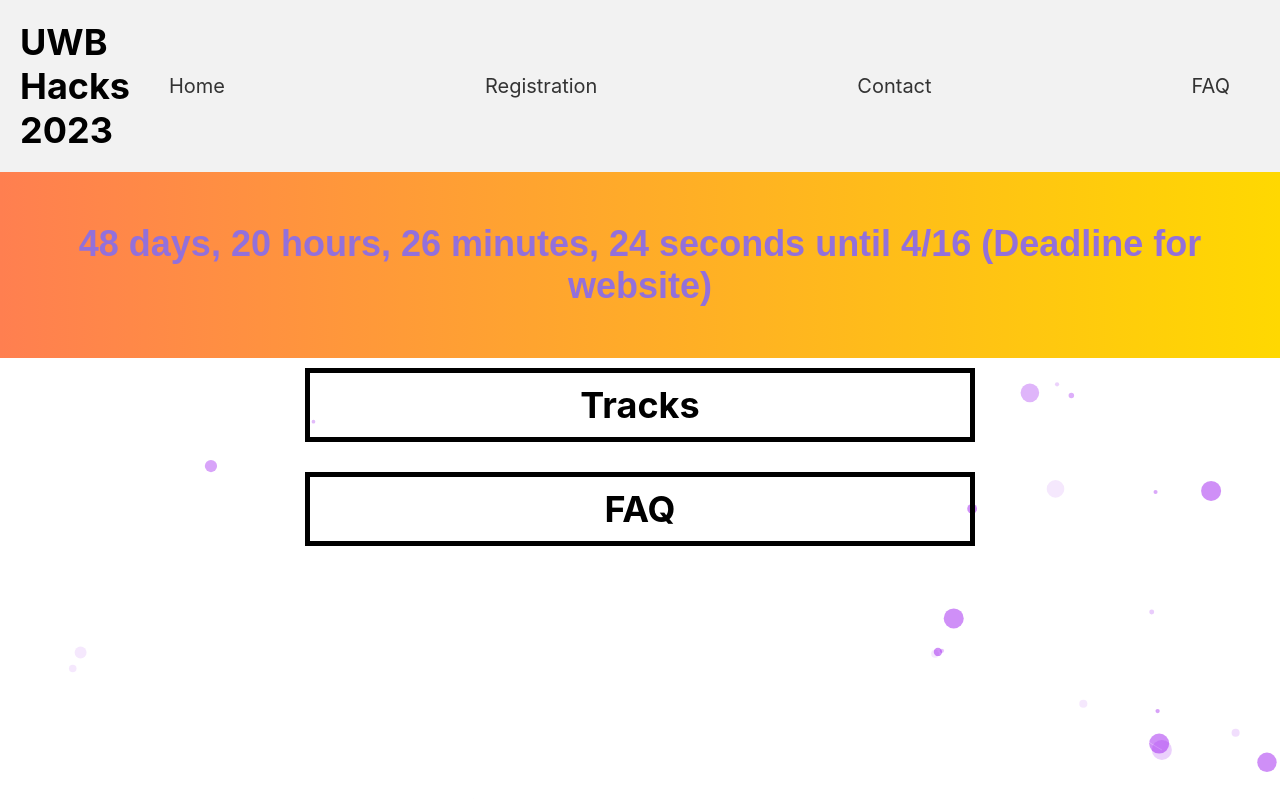
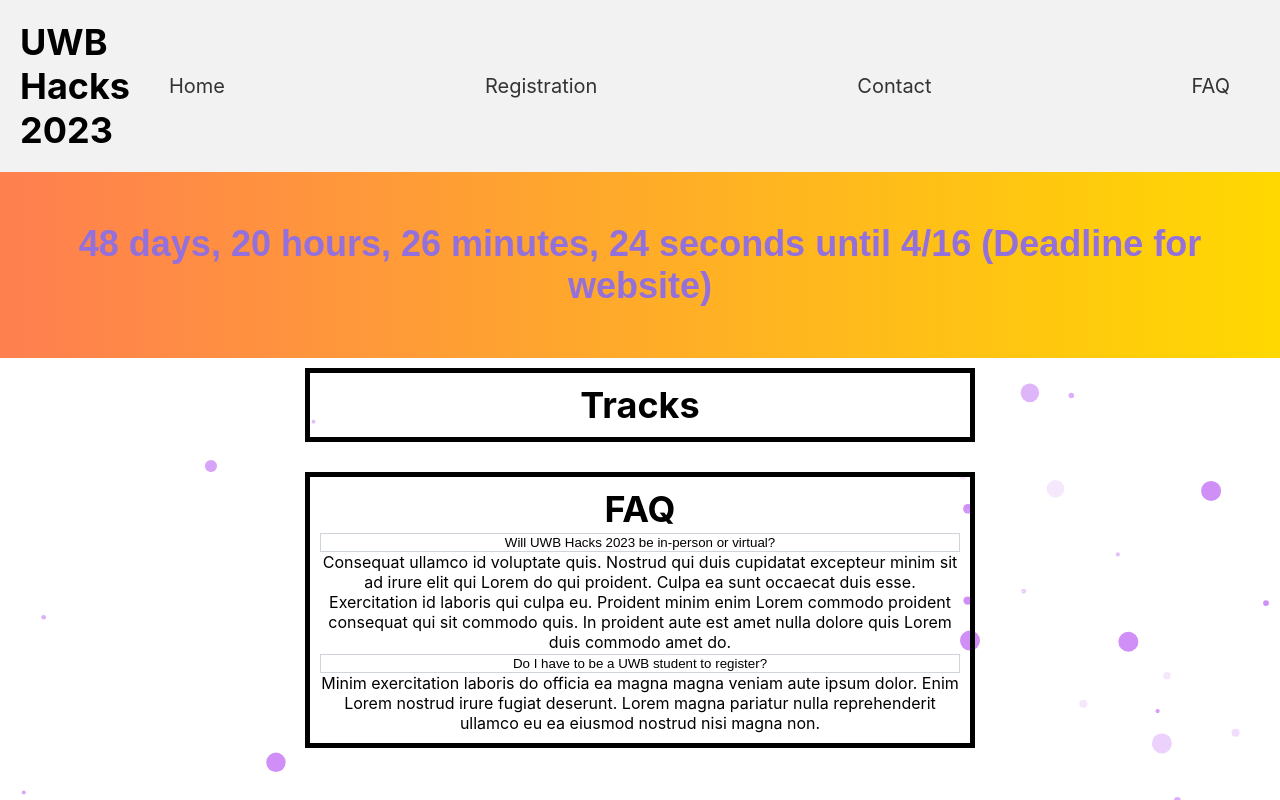
Before and after one commit to UWB-ACM/uwb-hacks24, a React (Create React App) app: page / in a window 1280 px wide. Built offline with nearby package versions, Linux system fonts and the light colour scheme; the HTML template or start-up script is replaced by a standard one.

Commit message:
added CollapseButton component for FAQ

```diff
--- a/package.json
+++ b/package.json
@@ -7,8 +7,10 @@
     "@testing-library/jest-dom": "^5.16.5",
     "@testing-library/react": "^13.4.0",
     "@testing-library/user-event": "^13.5.0",
+    "bootstrap": "^5.2.3",
     "mdb-react-ui-kit": "^5.1.0",
     "react": "^18.2.0",
+    "react-bootstrap": "^2.7.2",
     "react-dom": "^18.2.0",
     "react-particles": "^2.9.3",
     "react-router-hash-link": "^2.4.3",
--- /dev/null
+++ b/src/Home/CollapseButton.js
@@ -0,0 +1,44 @@
+import React, { useState } from 'react';
+import './Home.css';
+import Button from 'react-bootstrap/Button';
+import Collapse from 'react-bootstrap/Collapse';
+
+function CollapseButton(props) {
+  const [open, setOpen] = useState(false);
+  const [hover, setHover] = useState(false);
+
+  const buttonStyle = {
+    border: '1px solid #ced4da',
+    width: '100%',
+    borderRadius: 0,
+    margin: 0,
+    boxShadow: 'none',
+    backgroundColor: open || hover ? '#f2f2f2' : '#fff',
+    transition: 'background-color 0.15s ease-in-out',
+  };
+
+  return (
+    <div className="collapse-button">
+      <Button
+        variant="btn-custom"
+        size="lg"
+        onClick={() => setOpen(!open)}
+        aria-controls="collapse-text"
+        aria-expanded={open}
+        block
+        style={buttonStyle}
+        onMouseEnter={() => setHover(true)}
+        onMouseLeave={() => setHover(false)}
+      >
+        {props.buttonText}
+      </Button>
+      <Collapse in={open} style={{transition: 'height 0.3s ease-in-out'}}>
+        <div id="collapse-text" style={{height: open ? 'auto' : 0, overflow: 'hidden', transition: 'height 0.3s ease-in-out'}}>
+          {props.children}
+        </div>
+      </Collapse>
+    </div>
+  );
+}
+
+export default CollapseButton;
--- a/src/Home/FAQ.js
+++ b/src/Home/FAQ.js
@@ -1,8 +1,10 @@
-import React, {useCallback} from 'react';
+import React, {useCallback, useState} from 'react';
 import './Home.css';
 import {loadFull} from "tsparticles";
 import options from "./particleConfig";
 import Particles from "react-particles";
+import CollapseButton from "./CollapseButton"
+
 
 function FAQ() {
         const particlesInit = useCallback(async (engine) => {
@@ -10,14 +12,12 @@ function FAQ() {
         }, [])
 
         return (
-            <div id="repulse-div" className="faq">
-                <div id="repulse-div" className="faqHeader">
-                    FAQ
-                </div>
+            <div id="repulse-div" className="faq d-grid gap-2">
+                <div id="repulse-div" className = "faqHeader" >FAQ</div>
+                <CollapseButton buttonText= "Will UWB Hacks 2023 be in-person or virtual?"> Consequat ullamco id voluptate quis. Nostrud qui duis cupidatat excepteur minim sit ad irure elit qui Lorem do qui proident. Culpa ea sunt occaecat duis esse. Exercitation id laboris qui culpa eu. Proident minim enim Lorem commodo proident consequat qui sit commodo quis. In proident aute est amet nulla dolore quis Lorem duis commodo amet do.</CollapseButton>
+                <CollapseButton buttonText= "Do I have to be a UWB student to register?"> Minim exercitation laboris do officia ea magna magna veniam aute ipsum dolor. Enim Lorem nostrud irure fugiat deserunt. Lorem magna pariatur nulla reprehenderit ullamco eu ea eiusmod nostrud nisi magna non. </CollapseButton>
                 <Particles className="particles" options={options} init={particlesInit} />
             </div>
-
-
         );
 }
 
```
Also changed, not shown: 1 other file (tests, documents, lock files or other folders).
